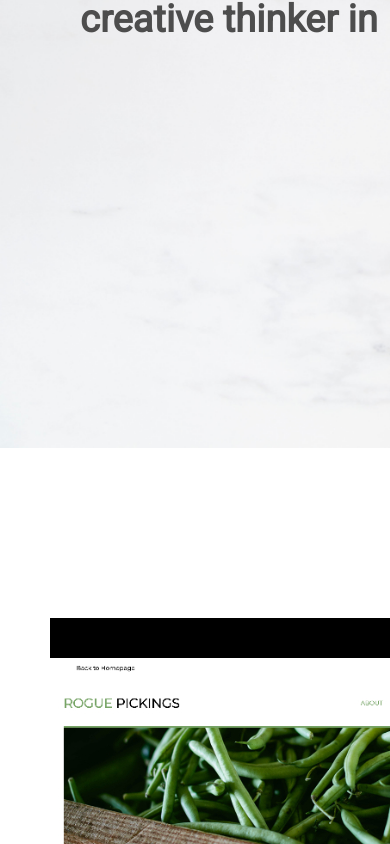
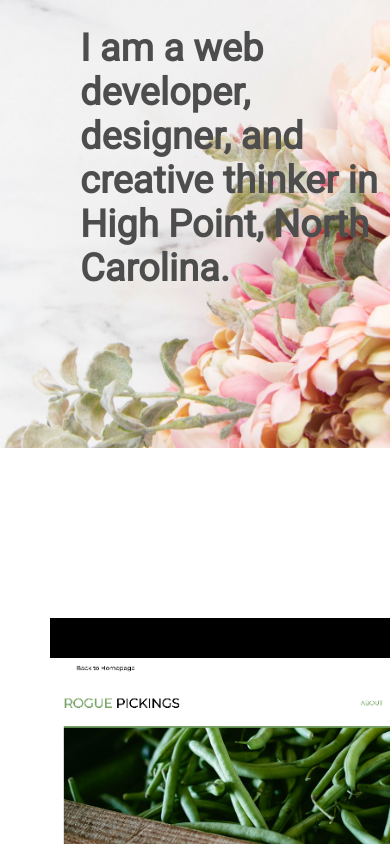
Before and after one commit to Ccrobbins/carriecrobbins, a plain HTML site: page index.html in a window 390 px wide. Shown: the part 352-1196 px from the top of the page. Drawn offline with Linux system fonts and the light colour scheme.

Commit message:
responsive changes

```diff
--- a/css/main.css
+++ b/css/main.css
@@ -31,9 +31,13 @@ font-family: 'Roboto Slab', serif;
 }
 
 header{
-  height: 800px;
+  min-height: 800px;
   background: url('../img/hero-image.png');
   background-size: cover;
+  background-position: center;
+  display: flex;
+  justify-content: center;
+  flex-flow: row wrap;
 }
 
 header h1{
```
